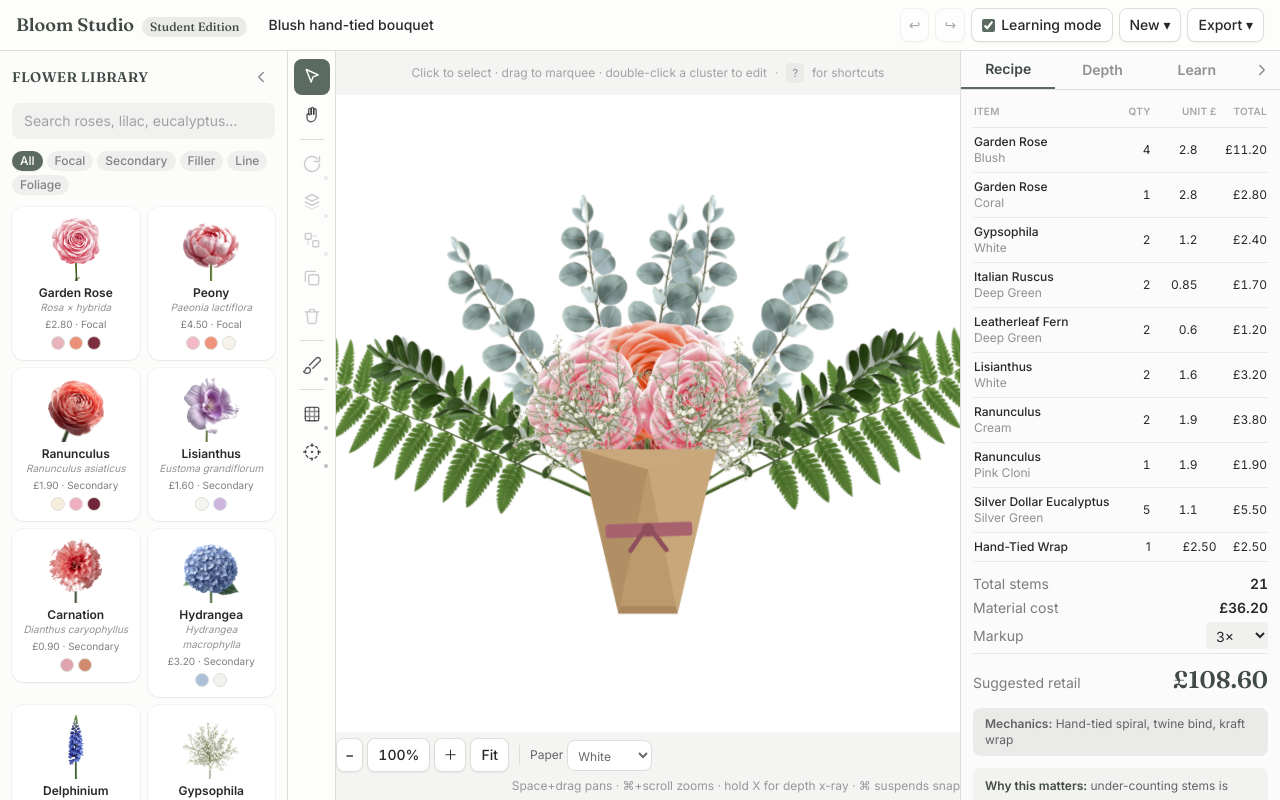
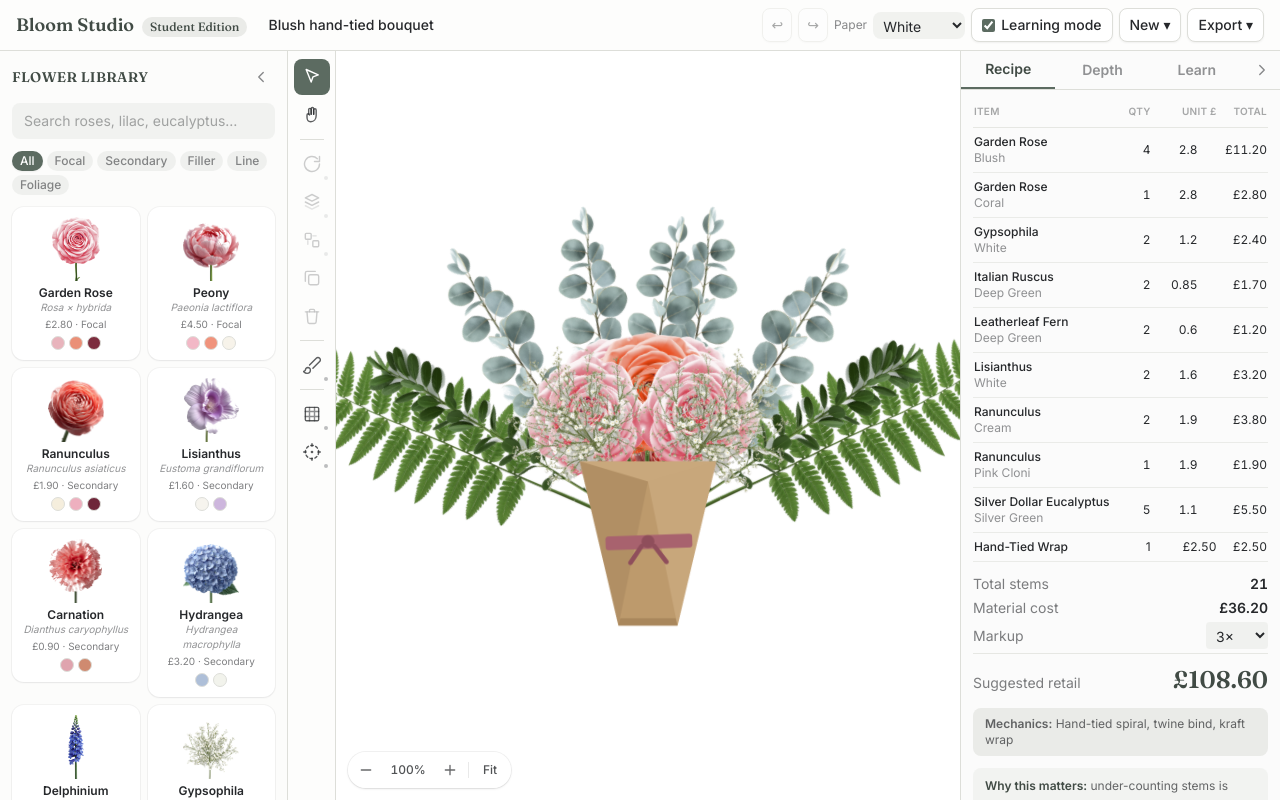
Before and after one commit to Amelss/bloom-studio, a React (Vite) app: page / in a window 1280 px wide. Built offline with nearby package versions, Linux system fonts and the light colour scheme; the HTML template or start-up script is replaced by a standard one.

Commit message:
editing canvas

```diff
--- a/src/App.tsx
+++ b/src/App.tsx
@@ -8,7 +8,7 @@ import { ContextMenu } from './components/ContextMenu'
 import { ShortcutsOverlay } from './components/ShortcutsOverlay'
 import { Announcer } from './components/Announcer'
 import { PixiStage } from './components/canvas/PixiStage'
-import { CanvasFooter } from './components/canvas/CanvasFooter'
+import { CanvasControls } from './components/canvas/CanvasControls'
 import { canvasRegistry } from './render/registry'
 import { useStudio } from './domain/store'
 
@@ -31,10 +31,10 @@ export default function App() {
         <Toolbar />
         <main className="flex min-w-0 flex-1 flex-col" aria-label="Design workspace">
           <SelectionToolbar />
-          <div className="min-h-0 flex-1">
+          <div className="relative min-h-0 flex-1">
             <PixiStage />
+            <CanvasControls />
           </div>
-          <CanvasFooter />
         </main>
         {insightsOpen ? (
           <SidePanel onCollapse={() => setInsightsOpen(false)} />
--- a/src/components/SelectionToolbar.tsx
+++ b/src/components/SelectionToolbar.tsx
@@ -22,18 +22,9 @@ export function SelectionToolbar() {
   const doc = useStudio((s) => s.doc)
   const stems = doc.stems.filter((s) => selectedIds.includes(s.id))
 
-  if (stems.length === 0) {
-    return (
-      <div className="flex h-11 items-center justify-center gap-2 text-xs text-bloom-ink/40">
-        <span>Click to select · drag to marquee · double-click a cluster to edit</span>
-        <span className="hidden text-bloom-ink/30 sm:inline">·</span>
-        <kbd className="hidden rounded bg-bloom-100 px-1.5 py-0.5 font-sans text-[11px] text-bloom-ink/50 sm:inline">
-          ?
-        </kbd>
-        <span className="hidden text-bloom-ink/40 sm:inline">for shortcuts</span>
-      </div>
-    )
-  }
+  // Nothing selected: no strip at all, so the canvas runs to the top edge.
+  // (Selection hints live in the ? shortcuts overlay.)
+  if (stems.length === 0) return null
 
   return stems.length === 1 ? <SingleProps stem={stems[0]} /> : <MultiProps stems={stems} />
 }
--- a/src/components/TopBar.tsx
+++ b/src/components/TopBar.tsx
@@ -2,6 +2,14 @@ import { useRef, type MouseEvent } from 'react'
 import { useStudio, migrateDocument } from '../domain/store'
 import { canvasRegistry } from '../render/registry'
 import { downloadFile, downloadUrl } from '../utils/download'
+import type { PaperOption } from '../domain/types'
+
+const PAPERS: Array<{ id: PaperOption; label: string }> = [
+  { id: 'white', label: 'White' },
+  { id: 'ivory', label: 'Ivory' },
+  { id: 'blush', label: 'Blush' },
+  { id: 'charcoal', label: 'Charcoal' },
+]
 
 export function TopBar() {
   const docName = useStudio((s) => s.doc.name)
@@ -15,6 +23,8 @@ export function TopBar() {
   const setLearningMode = useStudio((s) => s.setLearningMode)
   const newDesign = useStudio((s) => s.newDesign)
   const importDesign = useStudio((s) => s.importDesign)
+  const paper = useStudio((s) => s.doc.artboards[0]?.paper ?? 'white')
+  const setPaper = useStudio((s) => s.setPaper)
 
   const fileInputRef = useRef<HTMLInputElement>(null)
 
@@ -73,6 +83,22 @@ export function TopBar() {
         <button className="btn-icon" onClick={redo} disabled={!canRedo} aria-label="Redo" title="Redo (⇧⌘Z)">
           ↪
         </button>
+
+        <label className="flex items-center gap-1.5 text-xs text-bloom-ink/55" title="Presentation ground — white bouquets need a darker paper">
+          Paper
+          <select
+            className="rounded-lg bg-bloom-100/60 px-1.5 py-1 text-sm text-bloom-ink transition-colors hover:bg-bloom-100 focus:bg-white"
+            value={paper}
+            onChange={(e) => setPaper(e.target.value as PaperOption)}
+            aria-label="Artboard paper"
+          >
+            {PAPERS.map((p) => (
+              <option key={p.id} value={p.id}>
+                {p.label}
+              </option>
+            ))}
+          </select>
+        </label>
 
         <label className="btn cursor-pointer select-none" title="Show live feedback and flower notes while you design">
           <input
--- /dev/null
+++ b/src/components/canvas/CanvasControls.tsx
@@ -0,0 +1,76 @@
+import { useEffect, useState } from 'react'
+import { CAMERA_CHANGE_EVENT, canvasRegistry } from '../../render/registry'
+
+/**
+ * Zoom controls that float over the canvas rather than sitting in a chrome
+ * bar — a translucent pill in the corner, the way Figma/Miro keep the surface
+ * uninterrupted. The parent must be `relative`.
+ */
+export function CanvasControls() {
+  const [zoom, setZoom] = useState(100)
+
+  useEffect(() => {
+    const update = () => {
+      const percent = canvasRegistry.api?.getZoomPercent()
+      if (percent) setZoom(percent)
+    }
+    update()
+    canvasRegistry.emitter.addEventListener(CAMERA_CHANGE_EVENT, update)
+    return () => canvasRegistry.emitter.removeEventListener(CAMERA_CHANGE_EVENT, update)
+  }, [])
+
+  return (
+    <div className="pointer-events-none absolute bottom-3 left-3 z-10">
+      <div className="pointer-events-auto flex items-center gap-0.5 rounded-full bg-white/70 p-1 shadow-panel ring-1 ring-bloom-ink/[0.06] backdrop-blur-md">
+        <IconBtn label="Zoom out (−)" onClick={() => canvasRegistry.api?.zoomBy(0.8)}>
+          <svg viewBox="0 0 24 24" width="16" height="16" fill="none" stroke="currentColor" strokeWidth="2" strokeLinecap="round" aria-hidden>
+            <path d="M5 12h14" />
+          </svg>
+        </IconBtn>
+        <button
+          className="min-w-[3.25rem] rounded-full px-1 py-1 text-center text-xs font-medium tabular-nums text-bloom-ink/80 transition-colors hover:bg-bloom-100/70"
+          aria-label={`Zoom ${zoom} percent — click for 100%`}
+          title="Zoom to 100% (⌘1)"
+          onClick={() => canvasRegistry.api?.zoomTo100()}
+        >
+          {zoom}%
+        </button>
+        <IconBtn label="Zoom in (+)" onClick={() => canvasRegistry.api?.zoomBy(1.25)}>
+          <svg viewBox="0 0 24 24" width="16" height="16" fill="none" stroke="currentColor" strokeWidth="2" strokeLinecap="round" aria-hidden>
+            <path d="M12 5v14M5 12h14" />
+          </svg>
+        </IconBtn>
+        <span className="mx-0.5 h-4 w-px bg-bloom-ink/10" aria-hidden />
+        <button
+          className="rounded-full px-2.5 py-1 text-xs font-medium text-bloom-ink/80 transition-colors hover:bg-bloom-100/70"
+          title="Fit the artboard (⌘0)"
+          onClick={() => canvasRegistry.api?.fitArtboard()}
+        >
+          Fit
+        </button>
+      </div>
+    </div>
+  )
+}
+
+function IconBtn({
+  label,
+  onClick,
+  children,
+}: {
+  label: string
+  onClick: () => void
+  children: React.ReactNode
+}) {
+  return (
+    <button
+      type="button"
+      aria-label={label}
+      title={label}
+      onClick={onClick}
+      className="flex h-7 w-7 items-center justify-center rounded-full text-bloom-ink/70 transition-colors hover:bg-bloom-100/70 hover:text-bloom-ink"
+    >
+      {children}
+    </button>
+  )
+}
--- a/src/components/canvas/CanvasFooter.tsx
+++ /dev/null
@@ -1,76 +0,0 @@
-import { useEffect, useState } from 'react'
-import { useStudio } from '../../domain/store'
-import type { PaperOption } from '../../domain/types'
-import { CAMERA_CHANGE_EVENT, canvasRegistry } from '../../render/registry'
-
-const PAPERS: Array<{ id: PaperOption; label: string }> = [
-  { id: 'white', label: 'White' },
-  { id: 'ivory', label: 'Ivory' },
-  { id: 'blush', label: 'Blush' },
-  { id: 'charcoal', label: 'Charcoal' },
-]
-
-/**
- * Status bar under the canvas: zoom, the presentation paper, and gesture
- * hints. Tool toggles (grid, snapping, learning overlays) live on the left
- * rail — this bar carries document/view status only, never tool actions.
- */
-export function CanvasFooter() {
-  const [zoom, setZoom] = useState(100)
-  const paper = useStudio((s) => s.doc.artboards[0]?.paper ?? 'white')
-  const setPaper = useStudio((s) => s.setPaper)
-
-  useEffect(() => {
-    const update = () => {
-      const percent = canvasRegistry.api?.getZoomPercent()
-      if (percent) setZoom(percent)
-    }
-    update()
-    canvasRegistry.emitter.addEventListener(CAMERA_CHANGE_EVENT, update)
-    return () => canvasRegistry.emitter.removeEventListener(CAMERA_CHANGE_EVENT, update)
-  }, [])
-
-  return (
-    <div className="flex flex-wrap items-center gap-1.5 py-1.5 text-xs">
-      <div className="flex items-center gap-1" role="group" aria-label="Zoom">
-        <button className="btn-icon" aria-label="Zoom out" title="Zoom out (−)"
-          onClick={() => canvasRegistry.api?.zoomBy(0.8)}>−</button>
-        <button
-          className="btn min-w-[3.75rem] justify-center tabular-nums"
-          aria-label={`Zoom level ${zoom} percent — click for 100%`}
-          title="Zoom to 100% (⌘1)"
-          onClick={() => canvasRegistry.api?.zoomTo100()}
-        >
-          {zoom}%
-        </button>
-        <button className="btn-icon" aria-label="Zoom in" title="Zoom in (+)"
-          onClick={() => canvasRegistry.api?.zoomBy(1.25)}>＋</button>
-        <button className="btn" title="Fit the artboard (⌘0)"
-          onClick={() => canvasRegistry.api?.fitArtboard()}>Fit</button>
-      </div>
-
-      <span className="mx-1 h-5 w-px bg-bloom-200" aria-hidden />
-
-      <label className="inline-flex items-center gap-1 text-bloom-ink/70">
-        Paper
-        <select
-          className="rounded-lg border border-bloom-200 bg-white px-1.5 py-1.5"
-          value={paper}
-          onChange={(e) => setPaper(e.target.value as PaperOption)}
-          aria-label="Artboard paper"
-          title="Presentation ground — white bouquets need a darker paper"
-        >
-          {PAPERS.map((p) => (
-            <option key={p.id} value={p.id}>
-              {p.label}
-            </option>
-          ))}
-        </select>
-      </label>
-
-      <span className="ml-auto hidden text-bloom-ink/45 xl:inline">
-        Space+drag pans · ⌘+scroll zooms · hold X for depth x-ray · ⌘ suspends snap
-      </span>
-    </div>
-  )
-}
```
